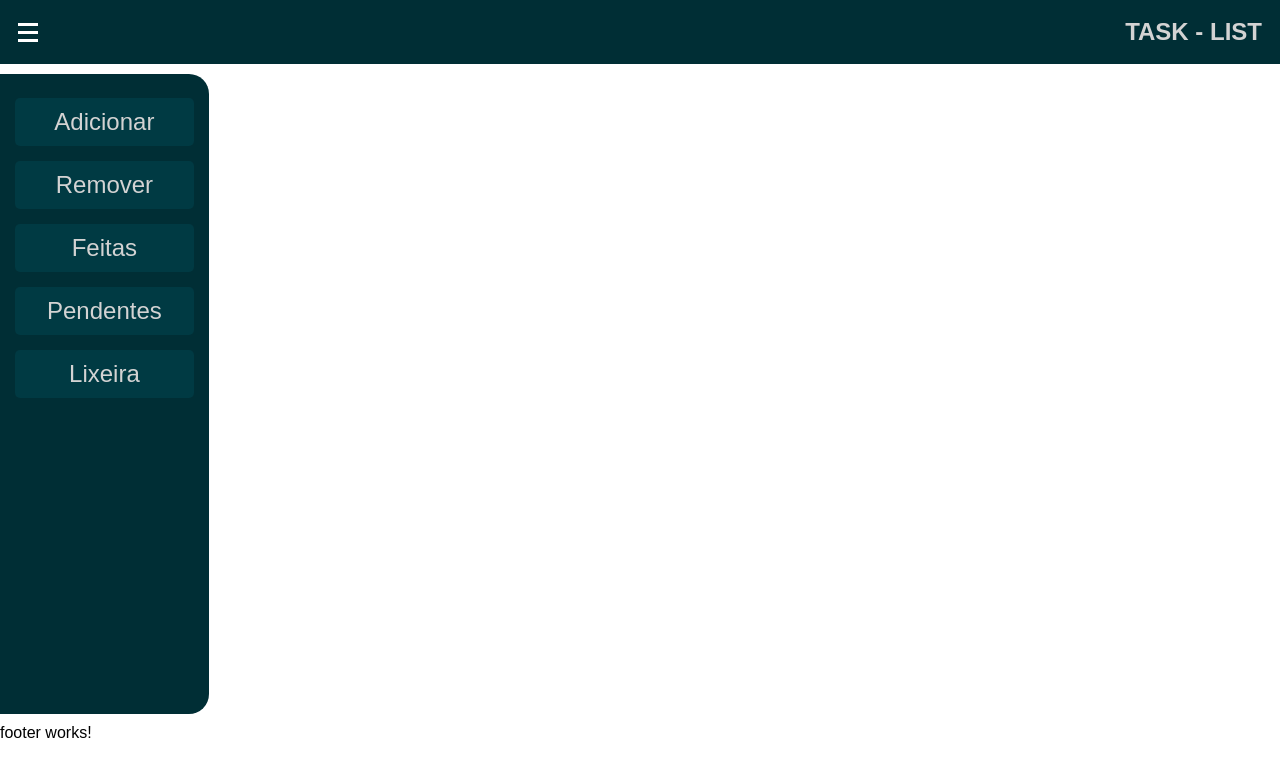
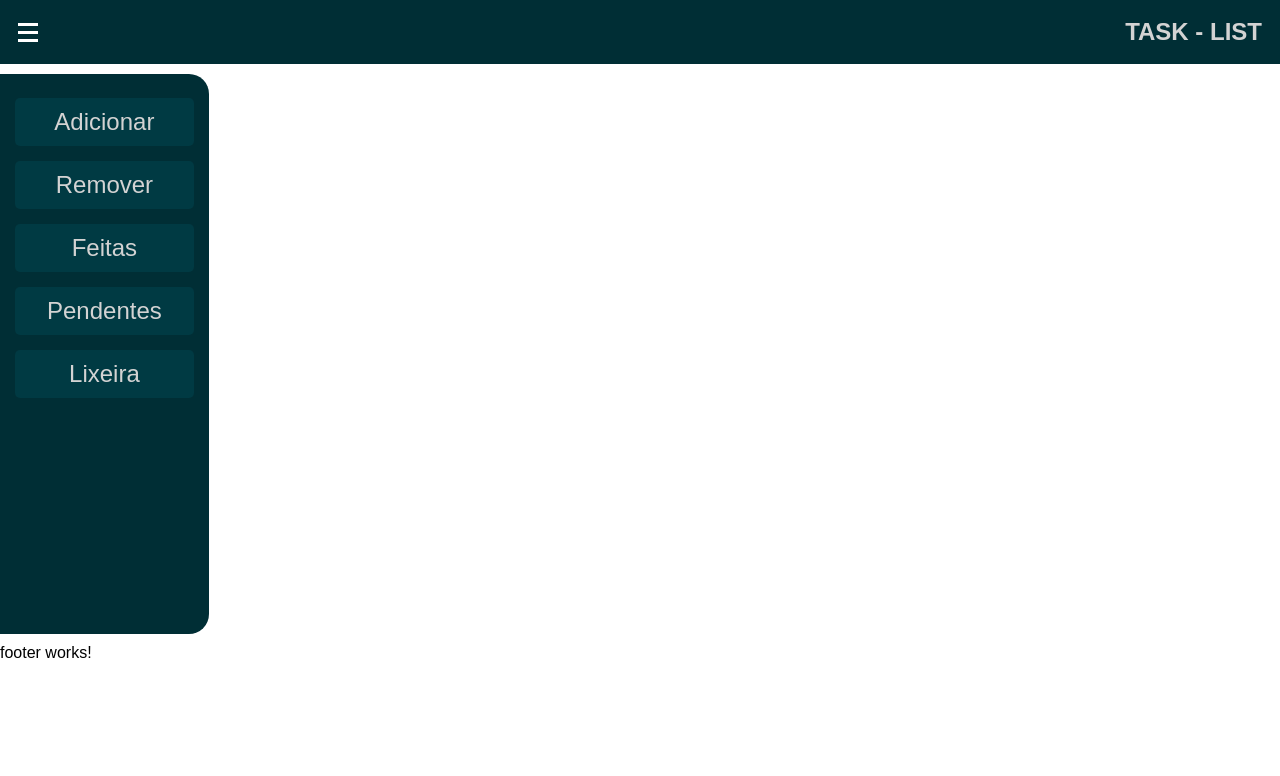
Before and after one commit to Guilherme841/task-list, an Angular app: page / in a window 1280 px wide. Shown: the top 776 px of the page. Built offline with nearby package versions, Linux system fonts and the light colour scheme.

Commit message:
update side bar view port

```diff
--- a/src/app/components/side-bar/side-bar.component.css
+++ b/src/app/components/side-bar/side-bar.component.css
@@ -2,7 +2,7 @@
   background-color: rgb(0, 46, 53);
   width: -moz-fit-content;
   width: fit-content;
-  min-height: 80vh;
+  min-height: 70vh;
   padding: 24px 15px;
   margin: 10px 0px;
   border-radius: 0px 20px 20px 0px;
--- a/src/app/components/side-bar/side-bar.component.scss
+++ b/src/app/components/side-bar/side-bar.component.scss
@@ -3,7 +3,7 @@ $bg-color-side-bar: rgb(0, 46, 53);
 .side-bar {
   background-color: $bg-color-side-bar;
   width: fit-content;
-  min-height: 80vh;
+  min-height: 70vh;
   padding: 24px 15px;
   margin: 10px 0px;
   border-radius: 0px 20px 20px 0px;
```
